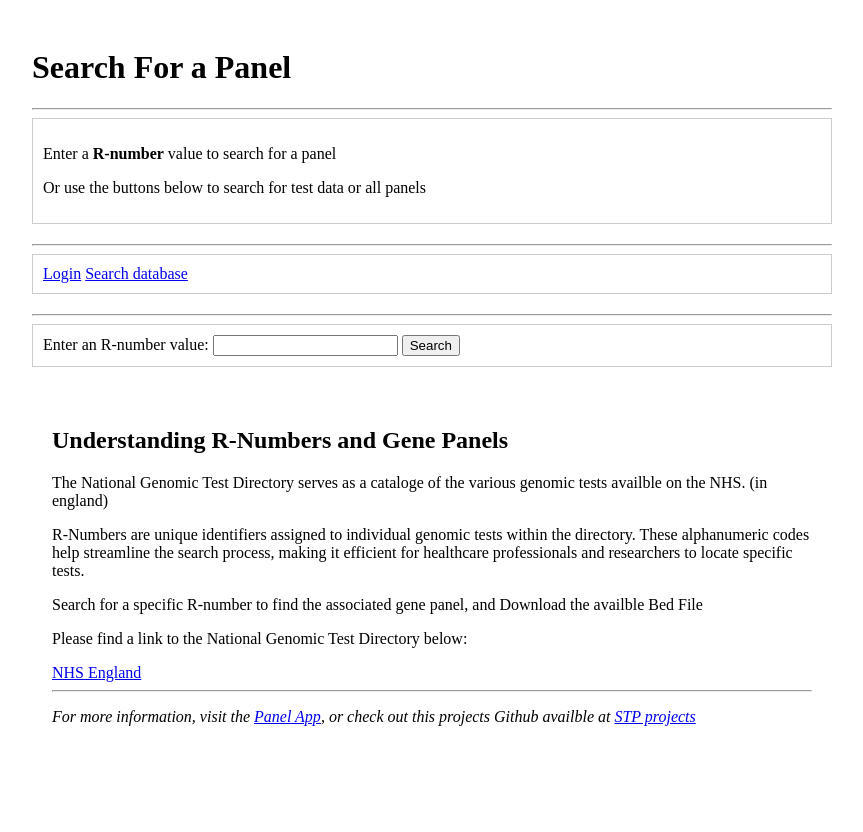
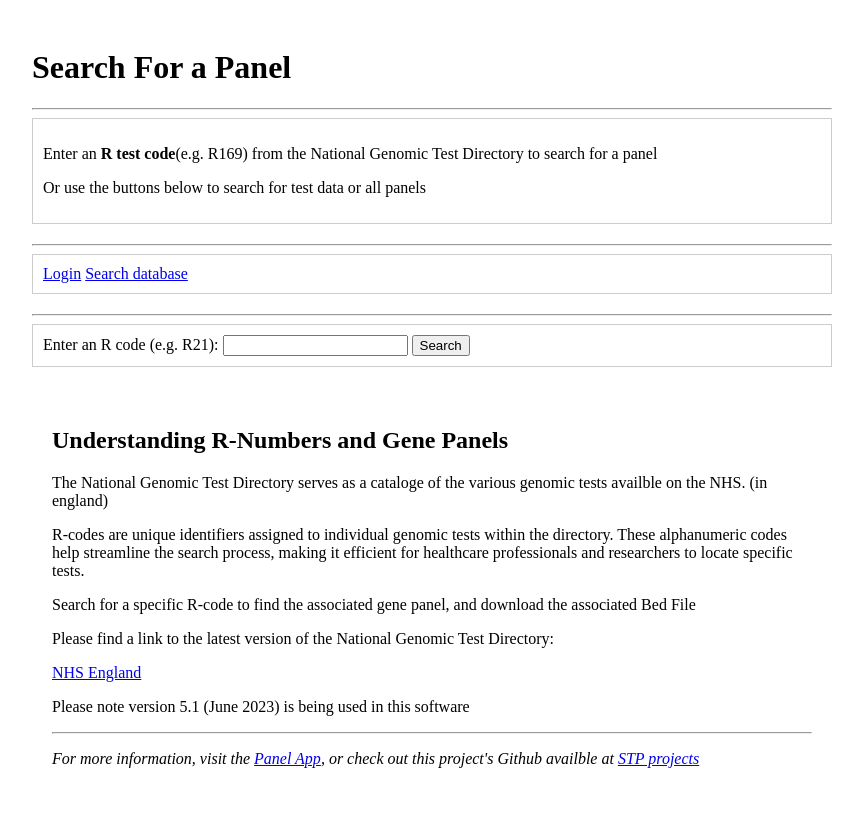
Before and after one commit to Mathew-B-SDGS/Group1_2023_Bioinfo_Stp, a Flask app: page / in a window 1280 px wide. Shown: the whole page, without its empty margins (208-1071 px from the left). Before the commit the page ends 726 px from the top, so only its background shows below. Run offline with Flask 3, Linux system fonts and the light colour scheme.

Commit message:
Edit front end text

```diff
--- a/modules/bedmake.py
+++ b/modules/bedmake.py
@@ -19,6 +19,7 @@ class RCodeToBedFile():
     ):
 
         self.ref_genome = ref_genome
+
         self.test_code = test_code.upper()
         if include_exon == 'Exon':
             self.include_exon = True
@@ -150,13 +151,3 @@ class RCodeToBedFile():
 
     def __str__(self):
         return f"RCodeToBedFile\nTest Code: {self.test_code}\nReference Genome: {self.ref_genome}\nPadded Exons: {self.include_exon}"
-
-"""
-test_code = 'R169'
-ref_genome = 'GRCh38'
-
-obj = RCodeToBedFile(test_code, ref_genome, padded=True, include_exon='Exons')
-print(obj.pad_bed_files())
-
-print(obj.get_coords_for_bed())
-"""
--- a/templates/home.html
+++ b/templates/home.html
@@ -28,7 +28,8 @@
         <h1>Search For a Panel</h1>
         <hr>
         <div class="box">
-            <p>Enter a <b>R-number</b> value to search for a panel</p>
+            <p>Enter an <b>R test code</b>(e.g. R169) from the National Genomic
+            Test Directory to search for a panel</p>
             <p>Or use the buttons below to search for test data or all panels</p>
         </div>
         <hr>
@@ -39,7 +40,7 @@
         <hr>
         <div class="box">
             <form method="POST" action="/search">
-                <label for="search_input">Enter an R-number value: </label>
+                <label for="search_input">Enter an R code (e.g. R21): </label>
                 <input type="text" id="search_input" name="r" required>
                 <button type="submit">Search</button>
             </form>
@@ -50,21 +51,22 @@
             <p>The National Genomic Test Directory serves as a cataloge of the
                 various genomic tests availble on the NHS. (in england)</p>
 
-            <p>R-Numbers are unique identifiers assigned to individual genomic tests within
+            <p>R-codes are unique identifiers assigned to individual genomic tests within
                 the directory. These alphanumeric codes help streamline the search process, making it efficient for
                 healthcare professionals and researchers to locate specific tests.</p>
 
-            <p>Search for a specific R-number to find the associated gene panel, and Download the availble Bed File</p>
+            <p>Search for a specific R-code to find the associated gene panel, and download the associated Bed File</p>
 
-            <p>Please find a link to the National Genomic Test Directory below:</p>
+            <p>Please find a link to the latest version of the National Genomic Test Directory:</p>
             <a href="https://www.england.nhs.uk/publication/national-genomic-test-directories/">NHS England</a>
+            <p>Please note version 5.1 (June 2023) is being used in this software</p>
 
 
             <hr>
 
             <p class="text-muted"> <i>For more information, visit the
                     <a href=https://panelapp.genomicsengland.co.uk>Panel App</a>,
-                    or check out this projects Github availble at <a
+                    or check out this project's Github availble at <a
                         href="https://github.com/Mathew-B-SDGS/Group1_2023_Bioinfo_Stp">STP projects</a> </i>
             </p>
 
--- a/templates/results.html
+++ b/templates/results.html
@@ -19,7 +19,7 @@
     <h4> <i>Return to <a href="/">Search</a> </i> </h4>
     <hr>
     <h2> <a href="/search/genelist">View genelist </a> </h2>
-    <p> To download a BED file for the selectd panel please enter your search parameters
+    <p> To download a BED file for the selected panel please enter your search parameters
         and click the download button below. <br>
         Choose between <b>GRCh37 or GRCh38</b> reference genome, and choose between
         additonal upstream downstream transcripts 150bp or the standard transcripts. <br>
```
